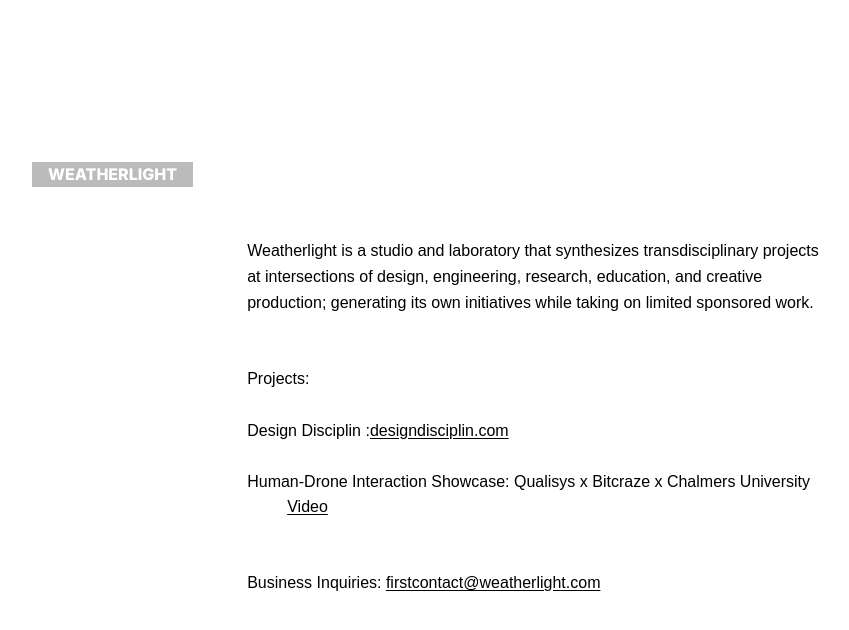
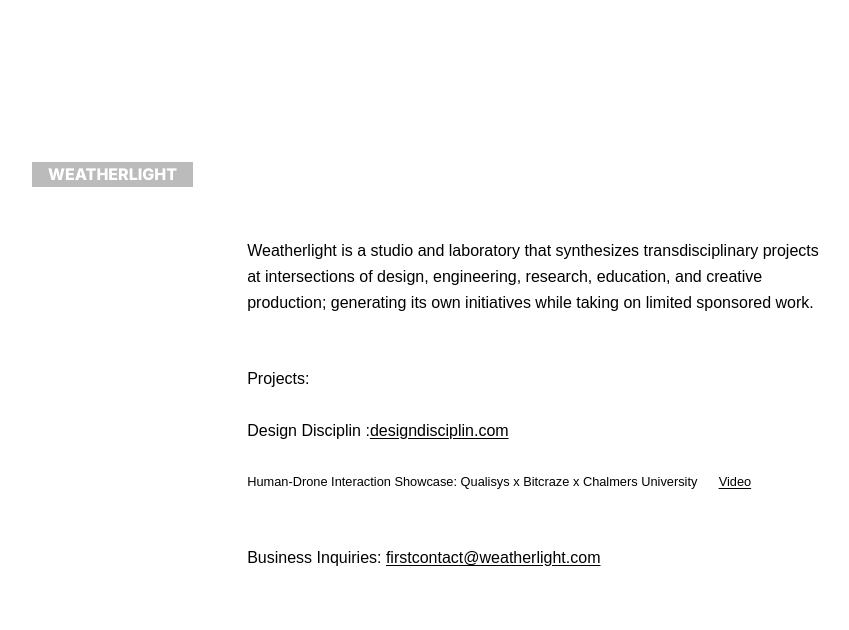
Before and after one commit to mbaytas/weatherlight, a Jekyll site: the page built from README.md, in a window 1280 px wide. Shown: the top 630 px of the page, without its empty margins (208-1057 px from the left). Built offline with Jekyll 4.4.1, drawn with Linux system fonts in a browser that asks for light colours; some web fonts are replaced; our own code applies the rules of GitHub Pages for plain Markdown files.

Commit message:
Update default.html

```diff
--- a/_layouts/default.html
+++ b/_layouts/default.html
@@ -109,6 +109,16 @@ article {
   margin-top: 4.8rem;
 }
 
+dl {
+  display: grid;
+  grid-column-gap: 2vmin;
+  grid-template-columns: 4fr 1fr;
+  font-size: 0.8rem;
+}
+dd {
+  margin: 0;
+}
+
 /* Misc */
 
 nav h1 {
```
